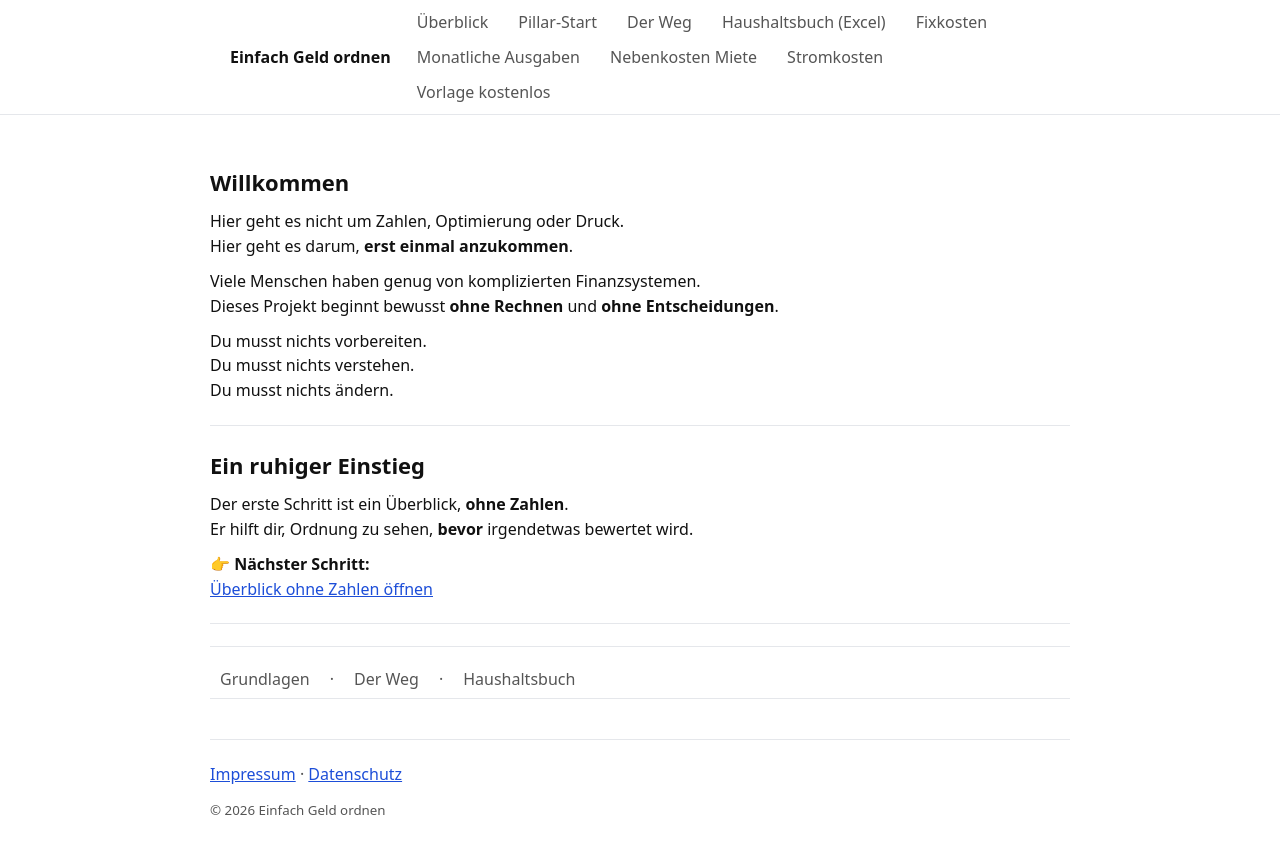
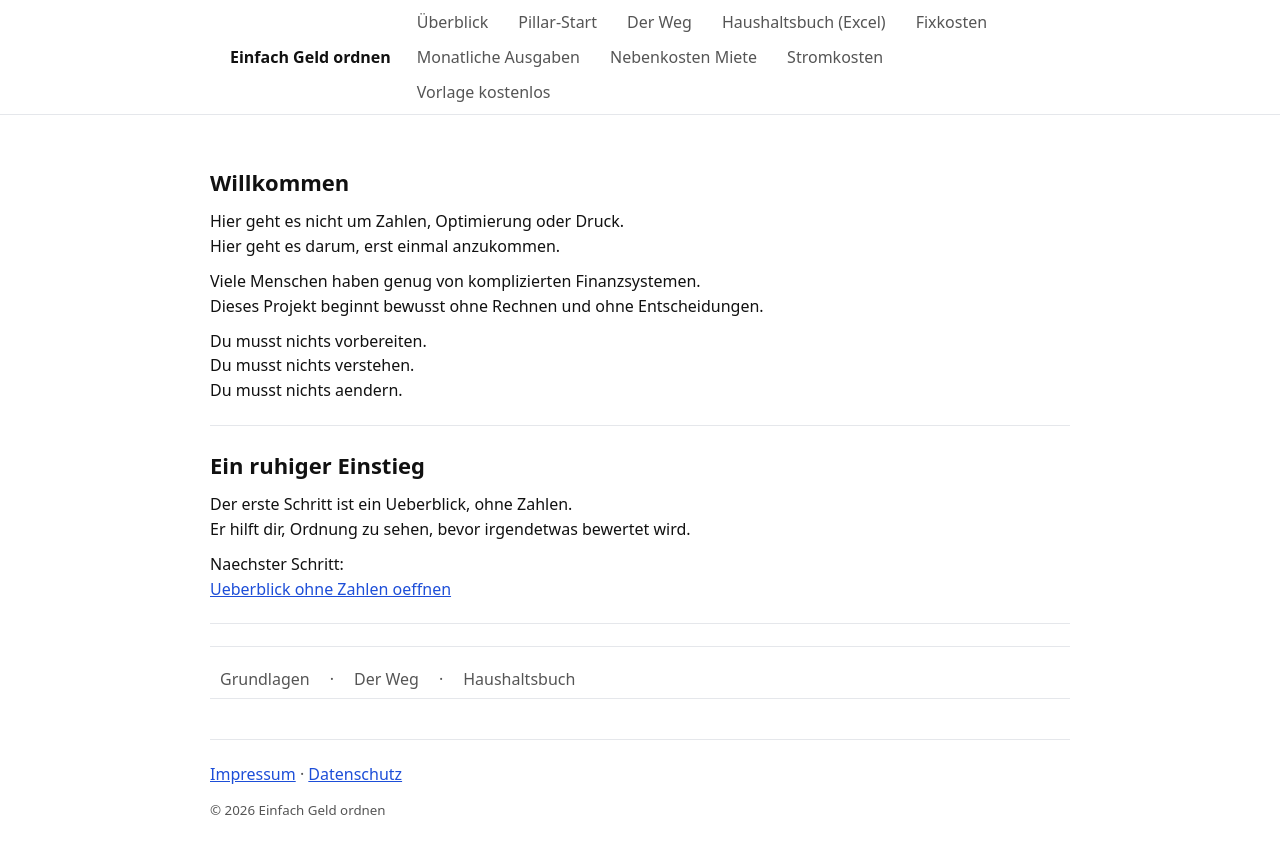
Before and after one commit to gluecklich-tools/einfach-geld-ordnen, a Jekyll site: the page built from index.md, in a window 1280 px wide. Shown: the top 854 px of the page. Built offline with Jekyll 4.4.1, drawn with Linux system fonts in a browser that asks for light colours.

Commit message:
Full replacement / Clone-Replace: fix root index encoding (ASCII-only) (A# v###)

```diff
--- a/index.md
+++ b/index.md
@@ -7,29 +7,29 @@ permalink: /index.html
 ## Willkommen
 
 Hier geht es nicht um Zahlen, Optimierung oder Druck.
-Hier geht es darum, **erst einmal anzukommen**.
+Hier geht es darum, erst einmal anzukommen.
 
 Viele Menschen haben genug von komplizierten Finanzsystemen.
-Dieses Projekt beginnt bewusst **ohne Rechnen** und **ohne Entscheidungen**.
+Dieses Projekt beginnt bewusst ohne Rechnen und ohne Entscheidungen.
 
 Du musst nichts vorbereiten.
 Du musst nichts verstehen.
-Du musst nichts ändern.
+Du musst nichts aendern.
 
 ---
 
 ## Ein ruhiger Einstieg
 
-Der erste Schritt ist ein Überblick, **ohne Zahlen**.
-Er hilft dir, Ordnung zu sehen, **bevor** irgendetwas bewertet wird.
+Der erste Schritt ist ein Ueberblick, ohne Zahlen.
+Er hilft dir, Ordnung zu sehen, bevor irgendetwas bewertet wird.
 
-👉 **Nächster Schritt:**
-[Überblick ohne Zahlen öffnen]({{ site.baseurl }}/pillar/haushaltsueberblick.html)
+Naechster Schritt:
+[Ueberblick ohne Zahlen oeffnen]({{ "/pillar/haushaltsueberblick.html" | relative_url }})
 
 ---
 
 <nav class="secondary-nav">
-  <a href="{{ site.baseurl }}/pillar/einfach-geld-ordnen.html">Grundlagen</a> ·
-  <a href="{{ site.baseurl }}/pillar/der-weg.html">Der Weg</a> ·
-  <a href="{{ site.baseurl }}/pillar/haushaltsbuch.html">Haushaltsbuch</a>
+  <a href="{{ "/pillar/einfach-geld-ordnen.html" | relative_url }}">Grundlagen</a> ·
+  <a href="{{ "/seiten/der-weg.html" | relative_url }}">Der Weg</a> ·
+  <a href="{{ "/seiten/haushaltsbuch.html" | relative_url }}">Haushaltsbuch</a>
 </nav>
```
